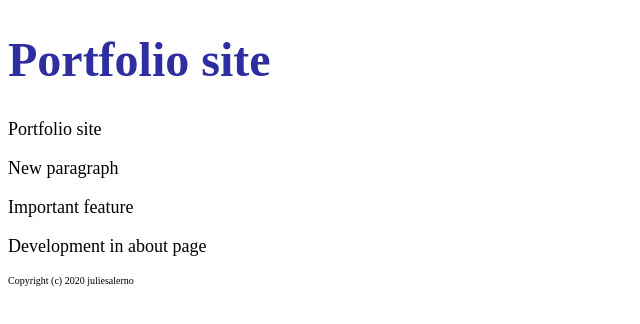
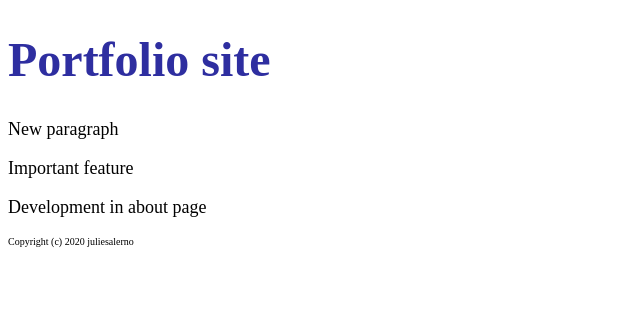
Before and after one commit to jools66/git-github-test, a plain HTML site: page index.html in a window 1280 px wide. Shown: the whole page, without its empty margins (0-640 px from the left). Drawn offline with Linux system fonts and the light colour scheme.

Commit message:
change 2

```diff
--- a/index.html
+++ b/index.html
@@ -9,7 +9,6 @@
 </head>
 <body>
     <h1>Portfolio site</h1>
-    <p>Portfolio site</p>
     <p>New paragraph</p>
     <p>Important feature</p>
     <p>Development in about page</p>
```
